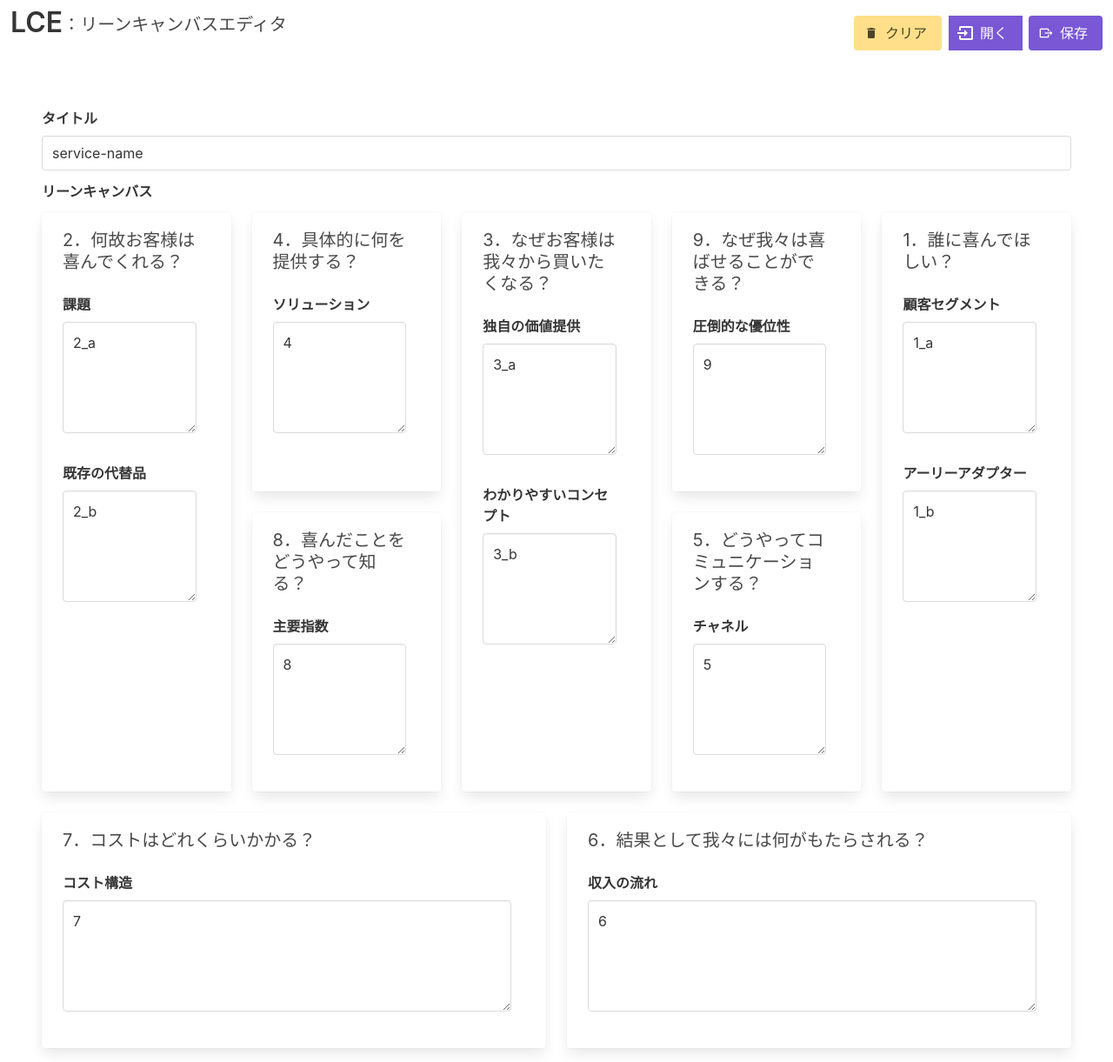
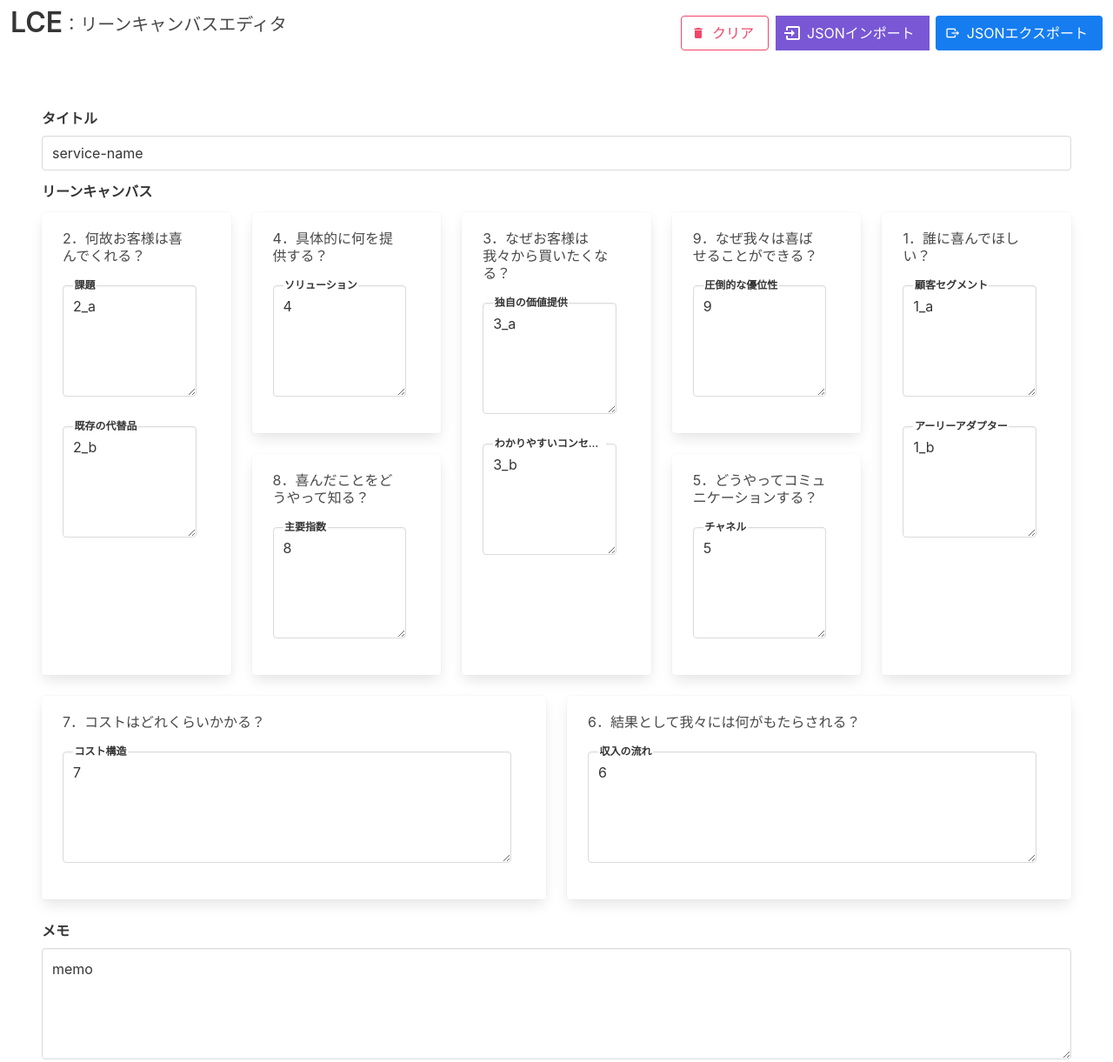
Before and after one commit to GitHaap/LeanCanvasEditor, a plain HTML site: page index.html in a window 1280 px wide. Shown: the top 1221 px of the page at 87% size. Drawn offline with nearby package versions, Linux system fonts and the light colour scheme.

Commit message:
デザイン微調整

```diff
--- a/index.html
+++ b/index.html
@@ -19,7 +19,7 @@
         <template slot="brand">
           <b-navbar-item>
             <h1 class="title">LCE</h1>
-            <h1 class="subtitle"> ：リーンキャンバスエディタ</h1>
+            <h1 class="subtitle">：リーンキャンバスエディタ</h1>
           </b-navbar-item>
         </template>
 
@@ -30,27 +30,28 @@
             <div class="buttons">
               <b-field class="file">
                 <b-button
-                  type="is-warning"
+                  type="is-danger"
                   icon-left="delete"
                   @click="confirmClear()"
+                  outlined
                 >
                   クリア
                 </b-button>
                 <b-upload v-model="file">
                   <a class="button is-primary">
                     <b-icon icon="import"></b-icon>
-                    <span>開く</span>
+                    <span>JSONインポート</span>
                   </a>
                 </b-upload>
                 <span class="file-name" v-if="file">
                   {{ file.name }}
                 </span>
                 <b-button
-                  type="is-primary"
+                  type="is-info"
                   icon-left="export"
                   @click="exportJson(JSON.stringify(canvas),'leanCanvasData.json')"
                 >
-                  保存
+                  JSONエクスポート
                 </b-button>
               </b-field>
             </div>
@@ -71,15 +72,15 @@
                   class="tile is-child notification"
                   :class="[canvas.problem && canvas.existing_alternatives ? 'card': 'is-warning']"
                 >
-                  <p class="subtitle">2．何故お客様は喜んでくれる？</p>
-                  <b-field label="課題">
+                  <p class="subtitle is-6">2．何故お客様は喜んでくれる？</p>
+                  <b-field label="課題" label-position="on-border">
                     <b-input
                       :maxlength="maxLength"
                       type="textarea"
                       v-model="canvas.problem"
                     ></b-input>
                   </b-field>
-                  <b-field label="既存の代替品">
+                  <b-field label="既存の代替品" label-position="on-border">
                     <b-input
                       :maxlength="maxLength"
                       type="textarea"
@@ -93,8 +94,8 @@
                   class="tile is-child notification"
                   :class="[canvas.solution ? 'card': 'is-warning']"
                 >
-                  <p class="subtitle">4．具体的に何を提供する？</p>
-                  <b-field label="ソリューション">
+                  <p class="subtitle is-6">4．具体的に何を提供する？</p>
+                  <b-field label="ソリューション" label-position="on-border">
                     <b-input
                       :maxlength="maxLength"
                       type="textarea"
@@ -106,8 +107,8 @@
                   class="tile is-child notification"
                   :class="[canvas.key_metrics ? 'card': 'is-warning']"
                 >
-                  <p class="subtitle">8．喜んだことをどうやって知る？</p>
-                  <b-field label="主要指数">
+                  <p class="subtitle is-6">8．喜んだことをどうやって知る？</p>
+                  <b-field label="主要指数" label-position="on-border">
                     <b-input
                       :maxlength="maxLength"
                       type="textarea"
@@ -121,17 +122,17 @@
                   class="tile is-child notification"
                   :class="[canvas.unique_value_proposition && canvas.hightlevel_concept ? 'card': 'is-warning']"
                 >
-                  <p class="subtitle">
+                  <p class="subtitle is-6">
                     3．なぜお客様は我々から買いたくなる？
                   </p>
-                  <b-field label="独自の価値提供">
+                  <b-field label="独自の価値提供" label-position="on-border">
                     <b-input
                       :maxlength="maxLength"
                       type="textarea"
                       v-model="canvas.unique_value_proposition"
                     ></b-input>
                   </b-field>
-                  <b-field label="わかりやすいコンセプト">
+                  <b-field label="わかりやすいコンセプト" label-position="on-border">
                     <b-input
                       :maxlength="maxLength"
                       type="textarea"
@@ -145,8 +146,10 @@
                   class="tile is-child notification"
                   :class="[canvas.unfair_advantage ? 'card': 'is-warning']"
                 >
-                  <p class="subtitle">9．なぜ我々は喜ばせることができる？</p>
-                  <b-field label="圧倒的な優位性">
+                  <p class="subtitle is-6">
+                    9．なぜ我々は喜ばせることができる？
+                  </p>
+                  <b-field label="圧倒的な優位性" label-position="on-border">
                     <b-input
                       :maxlength="maxLength"
                       type="textarea"
@@ -158,10 +161,10 @@
                   class="tile is-child notification"
                   :class="[canvas.channels ? 'card': 'is-warning']"
                 >
-                  <p class="subtitle">
+                  <p class="subtitle is-6">
                     5．どうやってコミュニケーションする？
                   </p>
-                  <b-field label="チャネル">
+                  <b-field label="チャネル" label-position="on-border">
                     <b-input
                       :maxlength="maxLength"
                       type="textarea"
@@ -175,15 +178,15 @@
                   class="tile is-child notification"
                   :class="[canvas.customer && canvas.early_adaptor ? 'card': 'is-warning']"
                 >
-                  <p class="subtitle">1．誰に喜んでほしい？</p>
-                  <b-field label="顧客セグメント">
+                  <p class="subtitle is-6">1．誰に喜んでほしい？</p>
+                  <b-field label="顧客セグメント" label-position="on-border">
                     <b-input
                       :maxlength="maxLength"
                       type="textarea"
                       v-model="canvas.customer"
                     ></b-input>
                   </b-field>
-                  <b-field label="アーリーアダプター">
+                  <b-field label="アーリーアダプター" label-position="on-border">
                     <b-input
                       :maxlength="maxLength"
                       type="textarea"
@@ -199,8 +202,8 @@
                   class="tile is-child notification"
                   :class="[canvas.cost_structure ? 'card': 'is-warning']"
                 >
-                  <p class="subtitle">7．コストはどれくらいかかる？</p>
-                  <b-field label="コスト構造">
+                  <p class="subtitle is-6">7．コストはどれくらいかかる？</p>
+                  <b-field label="コスト構造" label-position="on-border">
                     <b-input
                       :maxlength="maxLength"
                       type="textarea"
@@ -214,10 +217,10 @@
                   class="tile is-child notification"
                   :class="[canvas.revenue_streams ? 'card': 'is-warning']"
                 >
-                  <p class="subtitle">
+                  <p class="subtitle is-6">
                     6．結果として我々には何がもたらされる？
                   </p>
-                  <b-field label="収入の流れ">
+                  <b-field label="収入の流れ" label-position="on-border">
                     <b-input
                       :maxlength="maxLength"
                       type="textarea"
@@ -303,15 +306,19 @@
               type: "is-danger",
               hasIcon: true,
               onConfirm: () => {
-                self.$buefy.toast.open("キャンバスをクリアしました");
                 self.file = null;
                 self.canvas = {};
+                self.$buefy.toast.open("キャンバスをクリアしました");
               },
             });
           },
         },
         watch: {
           file: function (o, n) {
+            if (!o) {
+              return;
+            }
+
             var reader = new FileReader();
             let self = this;
             reader.onload = (e) => {
@@ -319,6 +326,11 @@
                 let readData = JSON.parse(e.target.result);
                 // キャンバスに読み込み
                 self.canvas = readData;
+                self.$buefy.toast.open({
+                  duration: 3000,
+                  message: "キャンバスを読み込みました",
+                  type: "is-success",
+                });
               } catch {
                 // 読み込みファイルをクリア
                 self.file = null;
```
